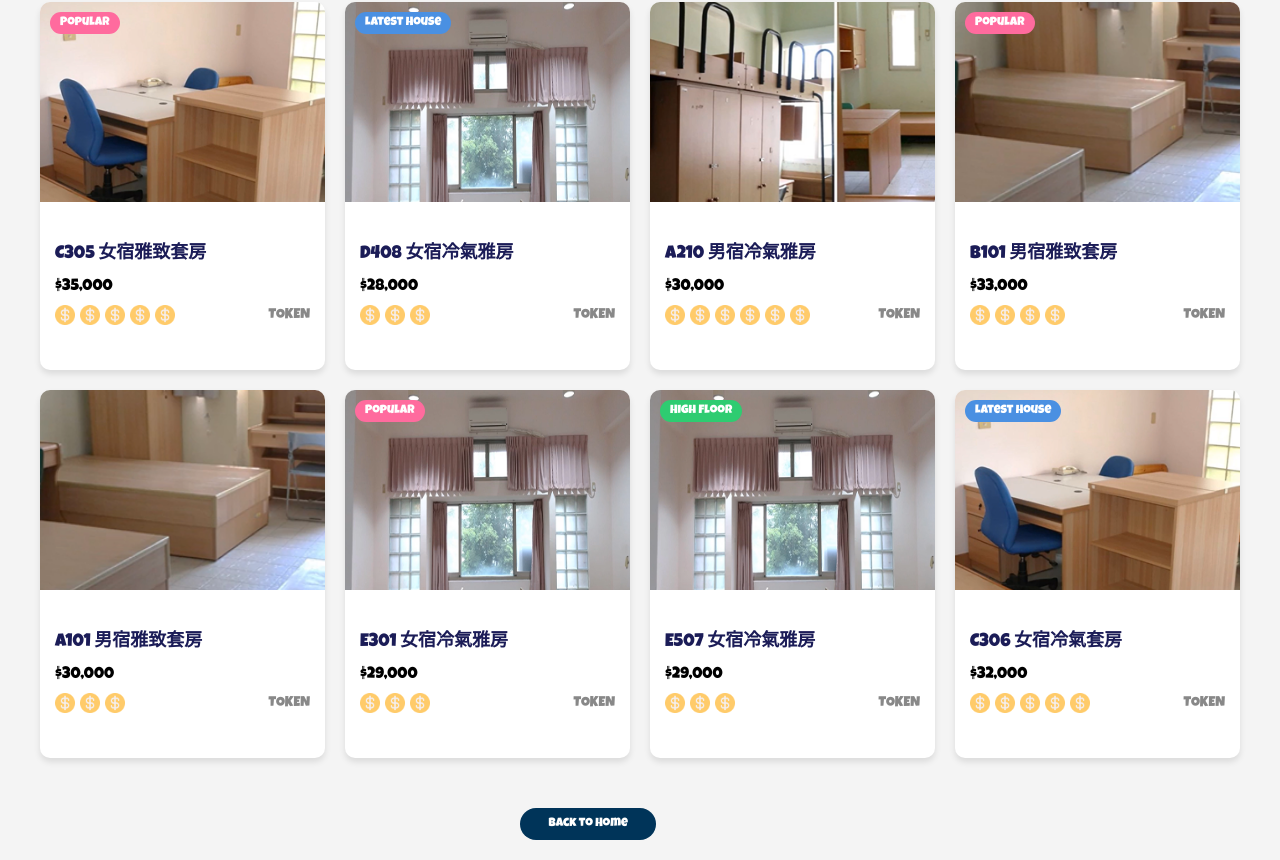
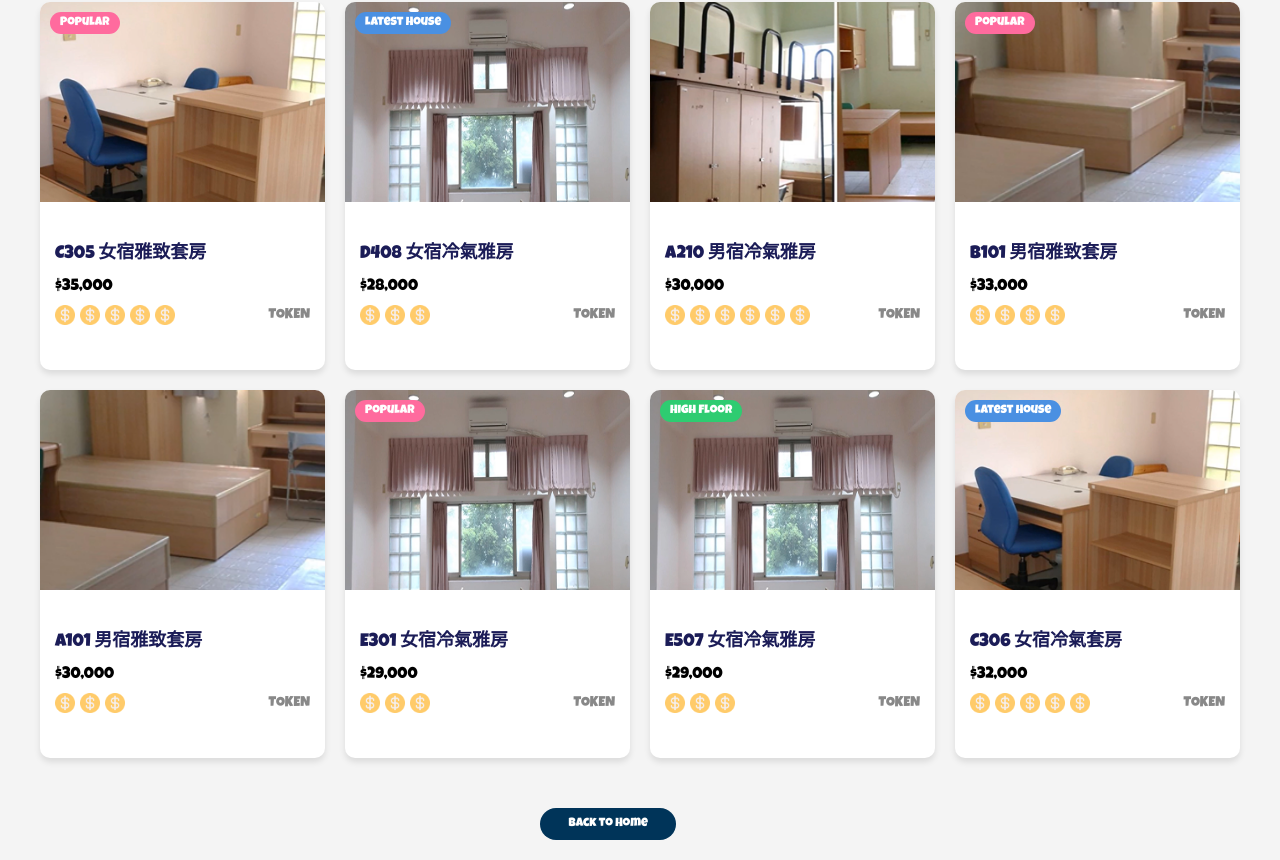
Before and after one commit to liuchiasin/DormChain, a React (Create React App) app: page /start in a window 1280 px wide. Shown: the part 123-983 px from the top of the page. Built offline with nearby package versions, Linux system fonts and the light colour scheme.

Commit message:
編輯housepage

```diff
--- a/src/HousePage.css
+++ b/src/HousePage.css
@@ -19,7 +19,7 @@
   .back-btn1 {
     width: 11%;
     margin-top: 30px;
-    margin-left: 500px;
+    margin-left: 520px;
     padding: 10px 20px;
     font-size: 12px;
     background-color: rgba(0, 52, 89, 1);
```
